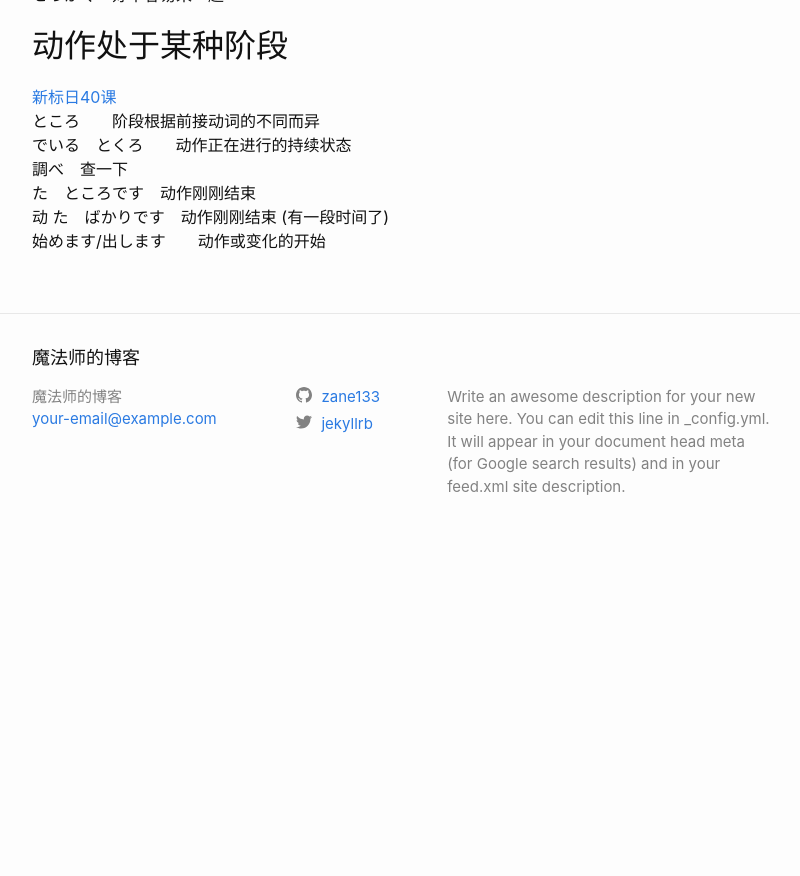
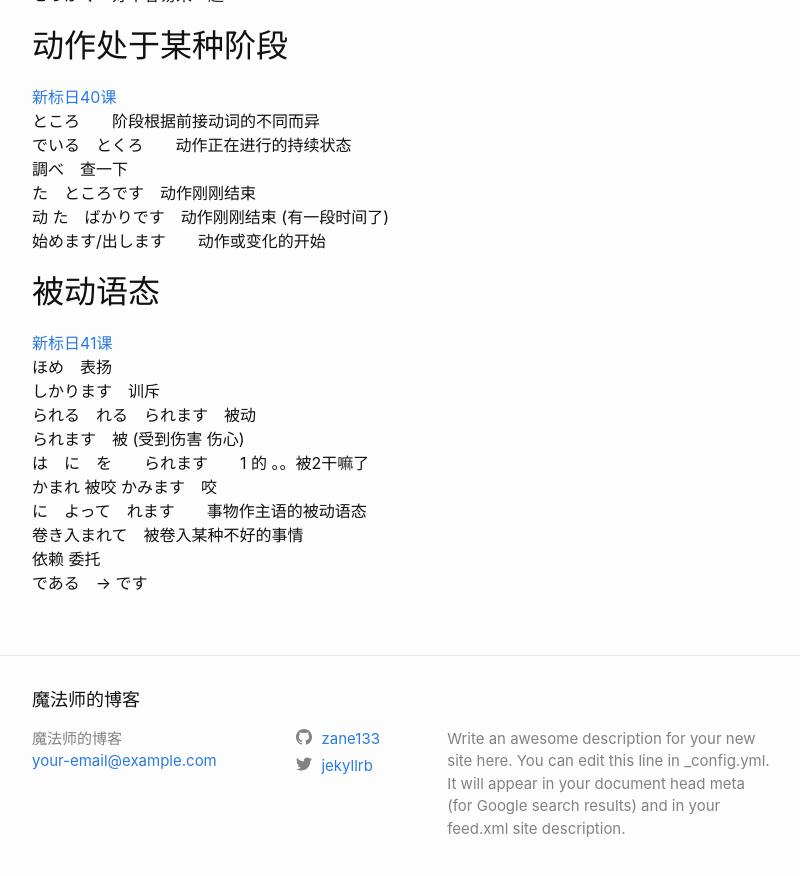
Before and after one commit to zane133/zane133.github.io, a Jekyll site: the page built from _posts/2019-08-17-japanese_study.markdown, in a window 1280 px wide and 900 px high, scrolled down 10307 px. Shown: the top 876 px of the window, without its empty margins (238-1038 px from the left). Built offline with Jekyll 4.4.1, drawn with Linux system fonts in a browser that asks for light colours; before the commit the page ends 10865 px from its top, so only the background shows below that.

Commit message:
Update 2019-08-17-japanese_study.markdown

```diff
--- a/_posts/2019-08-17-japanese_study.markdown
+++ b/_posts/2019-08-17-japanese_study.markdown
@@ -352,3 +352,16 @@ must     if     的话
 た　ところです　动作刚刚结束
 动 た　ばかりです　动作刚刚结束 (有一段时间了)
 始めます/出します　　动作或变化的开始
+
+## 被动语态
+[新标日41课](https://www.bilibili.com/video/av14150839/?p=43)
+ほめ　表扬
+しかります　训斥
+られる　れる　られます　被动
+られます　被  (受到伤害  伤心)
+は　に　を　　られます　　1 的 。。被2干嘛了
+かまれ 被咬  かみます　咬
+に　よって　れます　　事物作主语的被动语态
+卷き入まれて　被卷入某种不好的事情
+依赖 委托
+である　-> です
```
